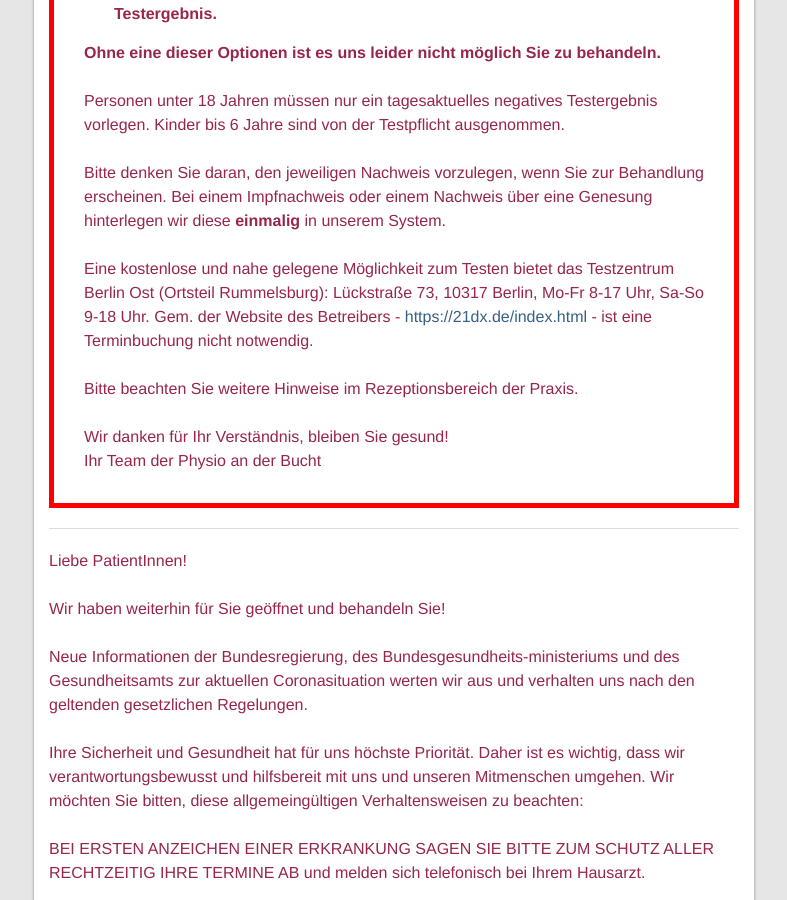
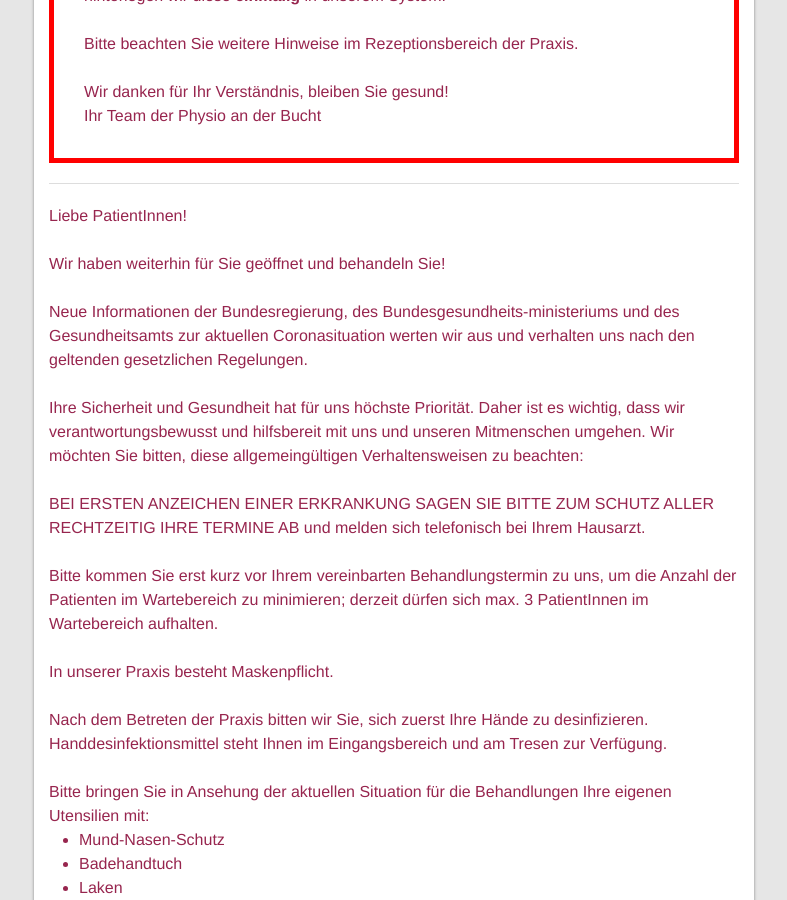
Before and after one commit to davidbasalla/physio_website_2, a Jekyll site: the page built from index.html, in a window 1280 px wide and 900 px high, scrolled down 1208 px. Shown: the whole window, without its empty margins (246-1033 px from the left). Built offline with Jekyll 4.4.1, drawn with Linux system fonts in a browser that asks for light colours; some of the changed text lies outside the part shown.

Commit message:
Update opening times and minor content update

```diff
--- a/_layouts/praxis.html
+++ b/_layouts/praxis.html
@@ -5,18 +5,6 @@
 <article class="post">
   <div class="wrapper">
     <div class="post-content">
-
-      <div class="news">
-        <h4>Neue Öffnungszeiten ab 1.7.2022:</h4>
-
-        <table>
-          <tr><td style="padding-right:20px">Montag:</td><td>08.00 – 19.00 Uhr</td></tr>
-          <tr><td style="padding-right:20px">Dienstag:</td><td>08.00 – 16.00 Uhr</td></tr>
-          <tr><td style="padding-right:20px">Mittwoch</td><td>08.00 – 19.00 Uhr</td></tr>
-          <tr><td style="padding-right:20px">Donnerstag</td><td>08.00 – 14.00 Uhr</td></tr>
-          <tr><td style="padding-right:20px">Freitag</td><td>08.00 – 14.00 Uhr</td></tr>
-        </table>
-      </div>
 
       <div class="news">
         Liebe Patientinnen und Patienten,<br/><br/>
@@ -64,9 +52,6 @@
           <br/>
           <br/>
           Bitte denken Sie daran, den jeweiligen Nachweis vorzulegen, wenn Sie zur Behandlung erscheinen. Bei einem Impfnachweis oder einem Nachweis über eine Genesung hinterlegen wir diese <strong>einmalig</strong> in unserem System.
-          <br/>
-          <br/>
-          Eine kostenlose und nahe gelegene Möglichkeit zum Testen bietet das Testzentrum Berlin Ost (Ortsteil Rummelsburg): Lückstraße 73, 10317 Berlin, Mo-Fr 8-17 Uhr, Sa-So 9-18 Uhr. Gem. der Website des Betreibers - <a href="https://21dx.de/index.html" target="_blank">https://21dx.de/index.html</a> - ist eine Terminbuchung nicht notwendig.
           <br/>
           <br/>
           Bitte beachten Sie weitere Hinweise im Rezeptionsbereich der Praxis.
```
Also changed, not shown: kontakt.md (+12 -12 lines).
